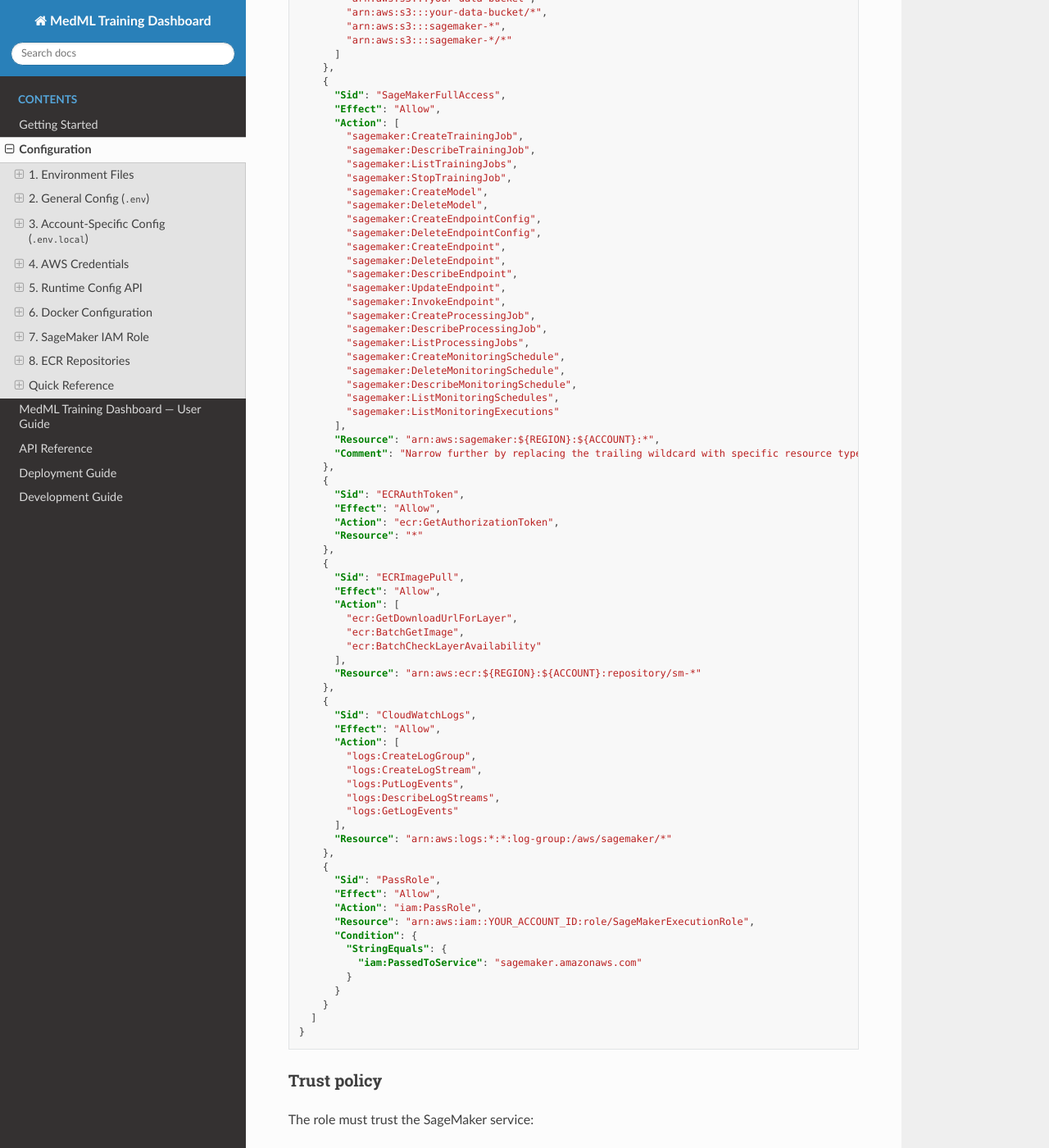
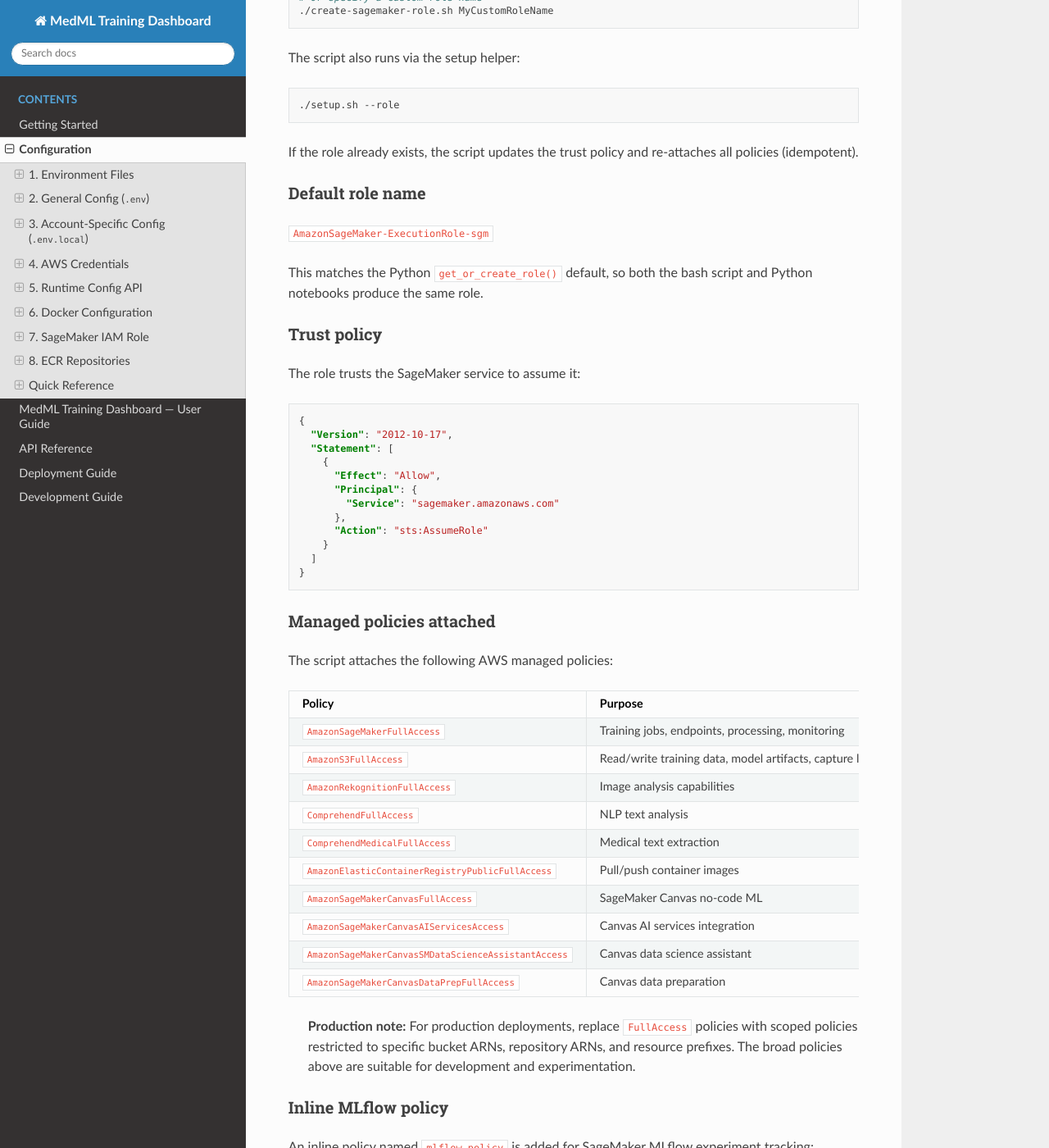
Before and after one commit to aws-samples/sample-medical-imaging-mlops, a Sphinx documentation site: the page built from docs/configuration.md, in a window 1280 px wide and 1400 px high, scrolled down 6471 px. Shown: the whole window at 82% size. Built offline with Sphinx 7.4.7 and the Read the Docs theme 3.1.0, drawn with Linux system fonts in a browser that asks for light colours; some of the changed text lies outside the part shown.

Commit message:
Align create-sagemaker-role.sh with Python get_or_create_role utility
- Rewrite script to use managed policies + inline MLflow policy
- Default role name: AmazonSageMaker-ExecutionRole-sgm
- Accept optional custom role name as argument
- Update docs/configuration.md and docs/getting-started.md to match

````diff
--- a/docs/configuration.md
+++ b/docs/configuration.md
@@ -77,7 +77,7 @@ These variables are unique to your AWS account and should never be committed.
 | Variable | Description | Example |
 |---|---|---|
 | `AWS_ACCOUNT_ID` | Your 12-digit AWS account ID | `123456789012` |
-| `SAGEMAKER_ROLE_ARN` | SageMaker execution role ARN | `arn:aws:iam::123456789012:role/SageMakerExecutionRole` |
+| `SAGEMAKER_ROLE_ARN` | SageMaker execution role ARN | `arn:aws:iam::123456789012:role/AmazonSageMaker-ExecutionRole-sgm` |
 | `TRAINING_IMAGE_CLASSIFICATION` | ECR URI for the classification training container | `123456789012.dkr.ecr.us-east-1.amazonaws.com/sm-training-byoc-classification:latest` |
 | `TRAINING_IMAGE_SEGMENTATION` | ECR URI for the segmentation training container | `123456789012.dkr.ecr.us-east-1.amazonaws.com/sm-training-byoc-segmentation:latest` |
 | `INFERENCE_IMAGE_CLASSIFICATION` | ECR URI for the classification inference container | `123456789012.dkr.ecr.us-east-1.amazonaws.com/sm-inference-byoc-classification:latest` |
@@ -92,8 +92,8 @@ These variables are unique to your AWS account and should never be committed.
 # Your AWS account ID (used for ECR image URIs)
 AWS_ACCOUNT_ID=123456789012
 
-# SageMaker execution role
-SAGEMAKER_ROLE_ARN=arn:aws:iam::123456789012:role/SageMakerExecutionRole
+# SageMaker execution role (created by ./create-sagemaker-role.sh)
+SAGEMAKER_ROLE_ARN=arn:aws:iam::123456789012:role/AmazonSageMaker-ExecutionRole-sgm
 
 # ECR image URIs (built via build_and_push.sh)
 TRAINING_IMAGE_CLASSIFICATION=123456789012.dkr.ecr.us-east-1.amazonaws.com/sm-training-byoc-classification:latest
@@ -167,7 +167,7 @@ The `GET /api/config` endpoint serves non-secret configuration values to the fro
 {
   "aws_account_id": "123456789012",
   "aws_region": "us-east-1",
-  "sagemaker_role_arn": "arn:aws:iam::123456789012:role/SageMakerExecutionRole",
+  "sagemaker_role_arn": "arn:aws:iam::123456789012:role/AmazonSageMaker-ExecutionRole-sgm",
   "training_image_classification": "123456789012.dkr.ecr.us-east-1.amazonaws.com/sm-training-byoc-classification:latest",
   "training_image_segmentation": "123456789012.dkr.ecr.us-east-1.amazonaws.com/sm-training-byoc-segmentation:latest",
   "inference_image_classification": "123456789012.dkr.ecr.us-east-1.amazonaws.com/sm-inference-byoc-classification:latest",
@@ -264,106 +264,37 @@ services:
 
 ## 7. SageMaker IAM Role
 
-The `SAGEMAKER_ROLE_ARN` must have permissions to run training jobs, deploy endpoints, access S3 data, pull ECR images, and write logs.
+The `SAGEMAKER_ROLE_ARN` must have permissions to run training jobs, deploy endpoints, access S3 data, pull ECR images, write logs, and track experiments with MLflow.
 
-### Required permissions
+### Role creation script
 
-```json
-{
-  "Version": "2012-10-17",
-  "Statement": [
-    {
-      "Sid": "S3Access",
-      "Effect": "Allow",
-      "Action": [
-        "s3:GetObject",
-        "s3:PutObject",
-        "s3:DeleteObject",
-        "s3:ListBucket",
-        "s3:GetBucketLocation"
-      ],
-      "Resource": [
-        "arn:aws:s3:::your-data-bucket",
-        "arn:aws:s3:::your-data-bucket/*",
-        "arn:aws:s3:::sagemaker-*",
-        "arn:aws:s3:::sagemaker-*/*"
-      ]
-    },
-    {
-      "Sid": "SageMakerFullAccess",
-      "Effect": "Allow",
-      "Action": [
-        "sagemaker:CreateTrainingJob",
-        "sagemaker:DescribeTrainingJob",
-        "sagemaker:ListTrainingJobs",
-        "sagemaker:StopTrainingJob",
-        "sagemaker:CreateModel",
-        "sagemaker:DeleteModel",
-        "sagemaker:CreateEndpointConfig",
-        "sagemaker:DeleteEndpointConfig",
-        "sagemaker:CreateEndpoint",
-        "sagemaker:DeleteEndpoint",
-        "sagemaker:DescribeEndpoint",
-        "sagemaker:UpdateEndpoint",
-        "sagemaker:InvokeEndpoint",
-        "sagemaker:CreateProcessingJob",
-        "sagemaker:DescribeProcessingJob",
-        "sagemaker:ListProcessingJobs",
-        "sagemaker:CreateMonitoringSchedule",
-        "sagemaker:DeleteMonitoringSchedule",
-        "sagemaker:DescribeMonitoringSchedule",
-        "sagemaker:ListMonitoringSchedules",
-        "sagemaker:ListMonitoringExecutions"
-      ],
-      "Resource": "arn:aws:sagemaker:${REGION}:${ACCOUNT}:*",
-      "Comment": "Narrow further by replacing the trailing wildcard with specific resource types, e.g. training-job/medml-*, endpoint/medml-*, etc."
-    },
-    {
-      "Sid": "ECRAuthToken",
-      "Effect": "Allow",
-      "Action": "ecr:GetAuthorizationToken",
-      "Resource": "*"
-    },
-    {
-      "Sid": "ECRImagePull",
-      "Effect": "Allow",
-      "Action": [
-        "ecr:GetDownloadUrlForLayer",
-        "ecr:BatchGetImage",
-        "ecr:BatchCheckLayerAvailability"
-      ],
-      "Resource": "arn:aws:ecr:${REGION}:${ACCOUNT}:repository/sm-*"
-    },
-    {
-      "Sid": "CloudWatchLogs",
-      "Effect": "Allow",
-      "Action": [
-        "logs:CreateLogGroup",
-        "logs:CreateLogStream",
-        "logs:PutLogEvents",
-        "logs:DescribeLogStreams",
-        "logs:GetLogEvents"
-      ],
-      "Resource": "arn:aws:logs:*:*:log-group:/aws/sagemaker/*"
-    },
-    {
-      "Sid": "PassRole",
-      "Effect": "Allow",
-      "Action": "iam:PassRole",
-      "Resource": "arn:aws:iam::YOUR_ACCOUNT_ID:role/SageMakerExecutionRole",
-      "Condition": {
-        "StringEquals": {
-          "iam:PassedToService": "sagemaker.amazonaws.com"
-        }
-      }
-    }
-  ]
-}
+The `create-sagemaker-role.sh` script is the bash equivalent of the shared Python `get_or_create_role()` utility (found in `utils.py`). It creates a role with managed AWS policies and an inline MLflow policy.
+
+```bash
+# Create with the default role name (AmazonSageMaker-ExecutionRole-sgm)
+./create-sagemaker-role.sh
+
+# Or specify a custom role name
+./create-sagemaker-role.sh MyCustomRoleName
 ```
+
+The script also runs via the setup helper:
+
+```bash
+./setup.sh --role
+```
+
+If the role already exists, the script updates the trust policy and re-attaches all policies (idempotent).
+
+### Default role name
+
+`AmazonSageMaker-ExecutionRole-sgm`
+
+This matches the Python `get_or_create_role()` default, so both the bash script and Python notebooks produce the same role.
 
 ### Trust policy
 
-The role must trust the SageMaker service:
+The role trusts the SageMaker service to assume it:
 
 ```json
 {
@@ -380,24 +311,81 @@ The role must trust the SageMaker service:
 }
 ```
 
-### Creating the role via CLI
+### Managed policies attached
+
+The script attaches the following AWS managed policies:
+
+| Policy | Purpose |
+|---|---|
+| `AmazonSageMakerFullAccess` | Training jobs, endpoints, processing, monitoring |
+| `AmazonS3FullAccess` | Read/write training data, model artifacts, capture logs |
+| `AmazonRekognitionFullAccess` | Image analysis capabilities |
+| `ComprehendFullAccess` | NLP text analysis |
+| `ComprehendMedicalFullAccess` | Medical text extraction |
+| `AmazonElasticContainerRegistryPublicFullAccess` | Pull/push container images |
+| `AmazonSageMakerCanvasFullAccess` | SageMaker Canvas no-code ML |
+| `AmazonSageMakerCanvasAIServicesAccess` | Canvas AI services integration |
+| `AmazonSageMakerCanvasSMDataScienceAssistantAccess` | Canvas data science assistant |
+| `AmazonSageMakerCanvasDataPrepFullAccess` | Canvas data preparation |
+
+> **Production note:** For production deployments, replace `FullAccess` policies with scoped policies restricted to specific bucket ARNs, repository ARNs, and resource prefixes. The broad policies above are suitable for development and experimentation.
+
+### Inline MLflow policy
+
+An inline policy named `mlflow-policy` is added for SageMaker MLflow experiment tracking:
+
+```json
+{
+  "Version": "2012-10-17",
+  "Statement": [
+    {
+      "Effect": "Allow",
+      "Action": ["sagemaker-mlflow:*"],
+      "Resource": "*"
+    }
+  ]
+}
+```
+
+### When to use which approach
+
+| Context | Method |
+|---|---|
+| Running outside SageMaker (EC2, local, CI/CD) | `./create-sagemaker-role.sh` or Python `get_or_create_role()` |
+| Running inside SageMaker (Studio, notebook instances) | `sagemaker.get_execution_role()` — retrieves the pre-assigned role from instance metadata |
+
+### Creating the role manually
+
+If you prefer not to use the script:
 
 ```bash
-# Create the role
+# 1. Create the role with trust policy
 aws iam create-role \
-  --role-name SageMakerExecutionRole \
-  --assume-role-policy-document file://trust-policy.json
+  --role-name AmazonSageMaker-ExecutionRole-sgm \
+  --assume-role-policy-document file://trust-policy.json \
+  --description "SageMaker execution role for medical imaging training"
 
-# Attach the custom policy
+# 2. Attach managed policies
+aws iam attach-role-policy --role-name AmazonSageMaker-ExecutionRole-sgm \
+  --policy-arn arn:aws:iam::aws:policy/AmazonSageMakerFullAccess
+aws iam attach-role-policy --role-name AmazonSageMaker-ExecutionRole-sgm \
+  --policy-arn arn:aws:iam::aws:policy/AmazonS3FullAccess
+# ... (attach remaining policies as listed above)
+
+# 3. Add inline MLflow policy
 aws iam put-role-policy \
-  --role-name SageMakerExecutionRole \
-  --policy-name MedMLSageMakerPolicy \
-  --policy-document file://sagemaker-policy.json
+  --role-name AmazonSageMaker-ExecutionRole-sgm \
+  --policy-name mlflow-policy \
+  --policy-document file://mlflow-policy.json
+```
 
-# Or use the AWS managed policy for broader access (development only)
-aws iam attach-role-policy \
-  --role-name SageMakerExecutionRole \
-  --policy-arn arn:aws:iam::aws:policy/AmazonSageMakerFullAccess
+### After role creation
+
+The script automatically updates `SAGEMAKER_ROLE_ARN` in `.env.local`. If you created the role manually, update it yourself:
+
+```bash
+# In .env.local
+SAGEMAKER_ROLE_ARN=arn:aws:iam::<your-account-id>:role/AmazonSageMaker-ExecutionRole-sgm
 ```
 
 ---
@@ -432,18 +420,25 @@ aws ecr get-login-password --region us-east-1 \
 ### Build and push commands
 
 ```bash
+# All images at once (recommended)
+./setup.sh --images
+
+# Or individually:
+
 # Classification training image
-./build_and_push.sh 123456789012 us-east-1 classification
+./build_and_push.sh classification
 
 # Segmentation training image
-./build_and_push.sh 123456789012 us-east-1 segmentation
+./build_and_push.sh segmentation
 
 # Classification inference image
-./build_and_push_inference.sh 123456789012 us-east-1 classification
+./build_and_push_inference.sh classification
 
 # Segmentation inference image
-./build_and_push_inference.sh 123456789012 us-east-1 segmentation
+./build_and_push_inference.sh segmentation
 ```
+
+All scripts read `AWS_ACCOUNT_ID` and `AWS_DEFAULT_REGION` from `.env.local`.
 
 Each script automatically:
 1. Builds the Docker image from the appropriate Dockerfile
@@ -503,7 +498,9 @@ cp .env.example .env
 cp .env.local.example .env.local
 # Edit .env.local:
 #   AWS_ACCOUNT_ID=123456789012
-#   SAGEMAKER_ROLE_ARN=arn:aws:iam::123456789012:role/SageMakerExecutionRole
+# Then create the role:
+./create-sagemaker-role.sh
+# Start the dashboard:
 python main.py
 ```
 
--- a/docs/getting-started.md
+++ b/docs/getting-started.md
@@ -56,6 +56,31 @@ cp .env.local.example .env.local
 
 Edit both files with your configuration (see [Configuration](#configuration) below).
 
+## Quick Setup
+
+Once `.env.local` is configured with your `AWS_ACCOUNT_ID`, run the setup script to create the SageMaker IAM role and build/push all Docker images in one step:
+
+```bash
+./setup.sh
+```
+
+Or run individual steps:
+
+```bash
+./setup.sh --role    # Only create the SageMaker execution role
+./setup.sh --images  # Only build and push Docker images
+```
+
+The role creation script (`create-sagemaker-role.sh`) mirrors the Python `get_or_create_role()` utility from `utils.py`. It creates a role named `AmazonSageMaker-ExecutionRole-sgm` with the same managed policies and inline MLflow policy, so the behavior is identical whether you run the bash script or use the Python helper in notebooks.
+
+```bash
+# Equivalent standalone usage:
+./create-sagemaker-role.sh                          # Uses default name
+./create-sagemaker-role.sh MyCustomRoleName         # Custom name
+```
+
+The setup script reads all account-specific values from `.env.local` — no positional arguments needed.
+
 ## Configuration
 
 The application loads environment variables in two layers:
@@ -81,7 +106,7 @@ The application loads environment variables in two layers:
 | Variable | Description | Example |
 |---|---|---|
 | `AWS_ACCOUNT_ID` | Your 12-digit AWS account ID | `123456789012` |
-| `SAGEMAKER_ROLE_ARN` | IAM role ARN that SageMaker assumes for training and deployment | `arn:aws:iam::123456789012:role/SageMakerRole` |
+| `SAGEMAKER_ROLE_ARN` | IAM role ARN that SageMaker assumes for training and deployment | `arn:aws:iam::123456789012:role/AmazonSageMaker-ExecutionRole-sgm` |
 | `TRAINING_IMAGE_CLASSIFICATION` | ECR URI for the classification training container | `123456789012.dkr.ecr.us-east-1.amazonaws.com/sm-training-byoc-classification:latest` |
 | `TRAINING_IMAGE_SEGMENTATION` | ECR URI for the segmentation training container | `123456789012.dkr.ecr.us-east-1.amazonaws.com/sm-training-byoc-segmentation:latest` |
 | `INFERENCE_IMAGE_CLASSIFICATION` | ECR URI for the classification inference container | `123456789012.dkr.ecr.us-east-1.amazonaws.com/sm-inference-byoc-classification:latest` |
@@ -255,7 +280,7 @@ Set up Model Monitor to track prediction drift:
 | Issue | Solution |
 |---|---|
 | `ValueError: AWS credentials not configured` | Set credentials in `.env`, environment, or `~/.aws/credentials` |
-| SageMaker job fails immediately | Check that `SAGEMAKER_ROLE_ARN` has the necessary permissions and the ECR image URI is correct |
+| SageMaker job fails immediately | Check that `SAGEMAKER_ROLE_ARN` has the necessary permissions (run `./create-sagemaker-role.sh` to create/fix it) and the ECR image URI is correct |
 | Endpoint stuck in `Creating` | Wait up to 10 minutes; check the SageMaker console for errors |
 | MLflow not tracking | Ensure `MLFLOW_TRACKING_URI` points to a running MLflow server (or use Docker Compose) |
 | Docker build fails with `403 Forbidden` | Run `aws ecr get-login-password` to authenticate with the AWS Deep Learning Containers ECR (see README) |
````
Also changed, not shown: 1 other file.
